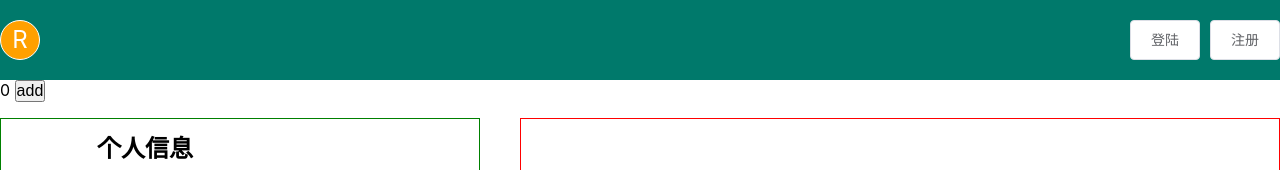
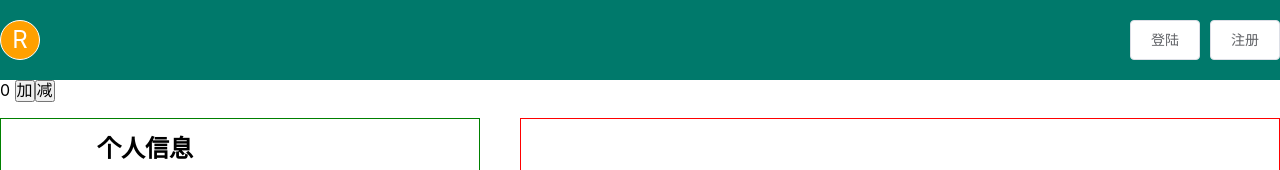
Before and after one commit to CheneyZhangCH/vue-resumer-1, a Vue app: page / in a window 1280 px wide. Shown: the top 170 px of the page. Built offline with nearby package versions, Linux system fonts and the light colour scheme.

Commit message:
完善实例

```diff
--- a/src/App.vue
+++ b/src/App.vue
@@ -3,7 +3,8 @@
     <Topbar id="topbar"></Topbar>
     <div>
       {{count}}
-      <button @click="add">add</button>
+      <button v-on:click="add()">加</button>
+      <button v-on:click="reduce()">减</button>
     </div>
     <main>
       <Editor v-bind:resume="resume" id="editor"></Editor>
@@ -81,6 +82,9 @@
     methods: {
       add(){
         this.$store.commit('increment')
+      },
+      reduce(){
+        this.$store.commit('reducement')
       }
     }
 
--- a/src/store/index.js
+++ b/src/store/index.js
@@ -12,6 +12,9 @@ export default new Vuex.Store({
   mutations: {
     increment(state) {
       state.count++
+    },
+    reducement(state){
+      state.count--
     }
   }
 })
```
